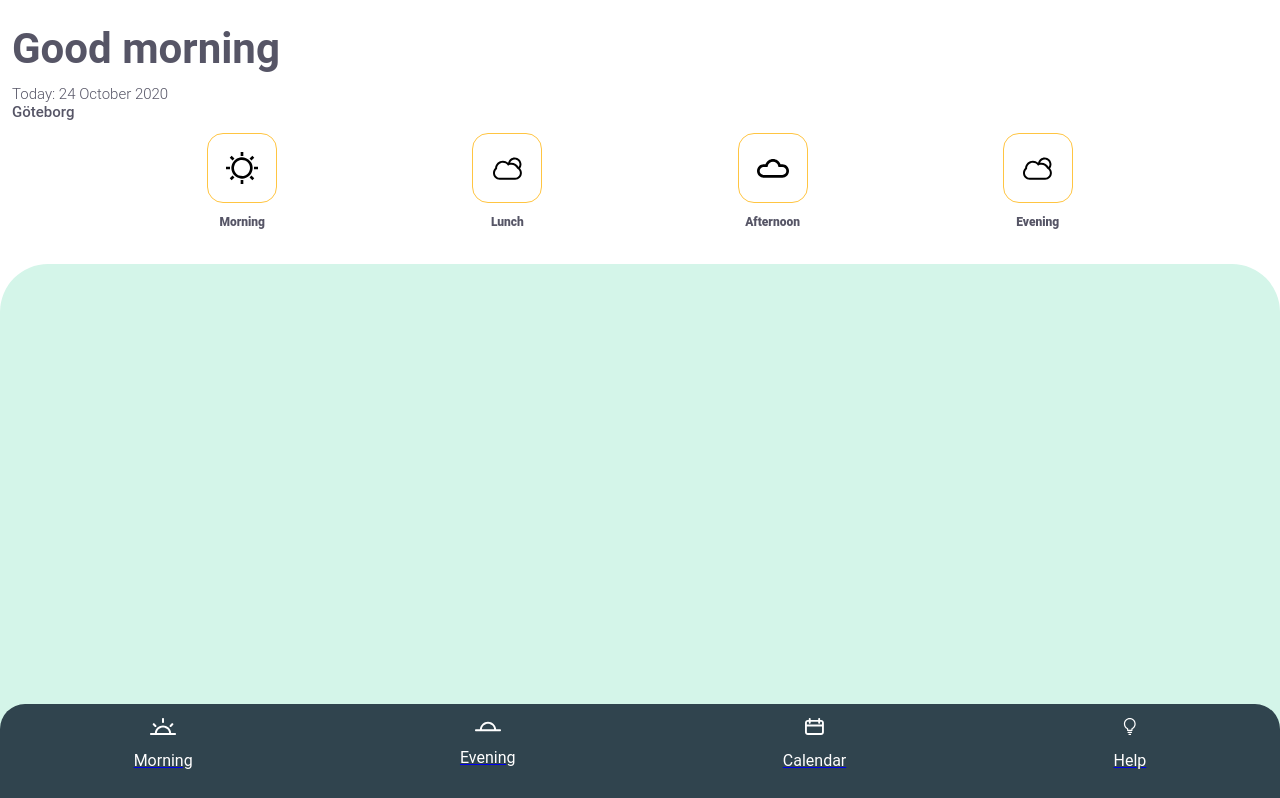
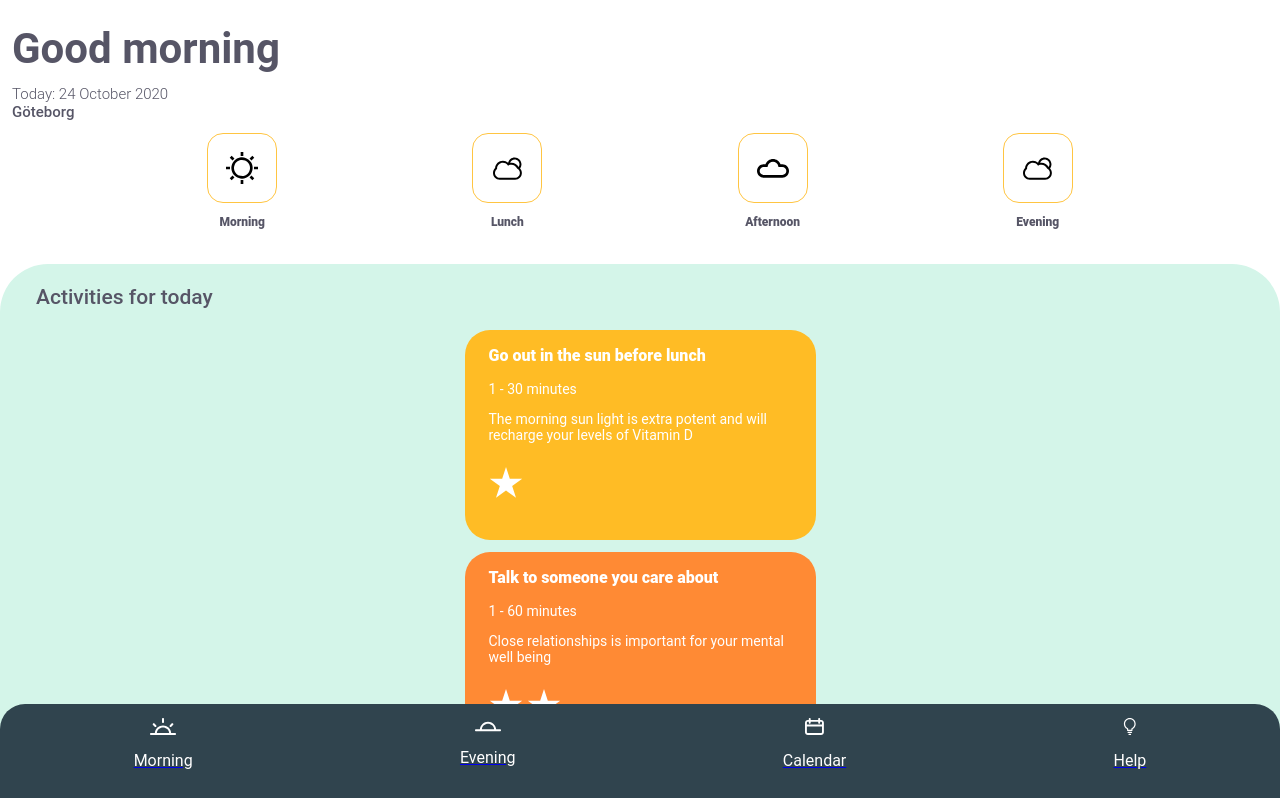
Before and after one commit to SimonTakman/Illia, a React (Create React App) app in the folder frontend/: page /home in a window 1280 px wide. Shown: the top 798 px of the page. Built offline with nearby package versions, Linux system fonts and the light colour scheme.

Commit message:
Implement ActivityCard

```diff
--- /dev/null
+++ b/frontend/src/components/ActivityCard.styles.ts
@@ -0,0 +1,42 @@
+import styled from "styled-components";
+
+interface WrapperInterface {
+  cardColor: string;
+}
+
+export const Wrapper = styled.div<WrapperInterface>`
+  background-color: ${(props) =>
+    props.cardColor ? props.cardColor : "#FFBC25"};
+  width: 303px;
+  height: 210px;
+  border-radius: 25px;
+  margin: 0 12px 12px 12px;
+  padding: 0 24px;
+`;
+
+export const Title = styled.p`
+  font-size: 16px;
+  font-weight: 900;
+  color: white;
+`;
+
+export const Description = styled.p`
+  margin-top: 4px;
+  font-size: 14px;
+  font-weight: 400;
+  color: white;
+`;
+
+export const Duration = styled.p`
+  margin-top: 12px;
+  font-weight: 400;
+  font-size: 14px;
+  color: white;
+`;
+
+export const StarList = styled.div`
+  margin-top: 24px;
+  > * {
+    margin-right: 4px;
+  }
+`;
--- /dev/null
+++ b/frontend/src/components/ActivityCard.tsx
@@ -0,0 +1,16 @@
+import React from 'react'
+import { Star } from '../icons/Star';
+import {Title, Duration, Description, StarList, Wrapper} from './ActivityCard.styles'
+
+export const ActivityCard = (props:any) => {
+	let stars = [];
+	for(let i = 0; i < props.stars; i++){
+		stars.push(<Star/>)
+	}
+	return (<Wrapper cardColor={props.cardColor}>
+		<Title>{props.title}</Title>
+	<Duration>{props.durationStart} - {props.durationEnd} minutes</Duration>
+	<Description>{props.description}</Description>
+	<StarList>{stars}</StarList>
+	</Wrapper>)
+}
--- /dev/null
+++ b/frontend/src/components/ActivityContainer.styles.ts
@@ -0,0 +1,18 @@
+import styled from "styled-components";
+
+export const Wrapper = styled.div`
+  margin-bottom: 96px;
+`;
+
+export const Title = styled.p`
+  font-weight: 500;
+  font-size: 21px;
+  color: #565566;
+  margin-left: 36px;
+`;
+
+export const ActivtyCardList = styled.div`
+  display: flex;
+  flex-direction: column;
+  align-items: center;
+`;
--- /dev/null
+++ b/frontend/src/components/ActivityContainer.tsx
@@ -0,0 +1,13 @@
+import React from 'react'
+import { ActivityCard } from './ActivityCard'
+import {Wrapper, Title, ActivtyCardList} from './ActivityContainer.styles'
+export const ActivityContainer = (props:any) => {
+	return <Wrapper>
+		<Title>Activities for today</Title>
+		<ActivtyCardList>
+		<ActivityCard title={"Go out in the sun before lunch"} description={"The morning sun light is extra potent and will recharge your levels of Vitamin D"} stars={1} durationStart={1} durationEnd={30}></ActivityCard>
+		<ActivityCard title={"Talk to someone you care about"} description={"Close relationships is important for your mental well being"} durationStart={1} durationEnd={60} stars={2} cardColor={"#FF8A34"}></ActivityCard>
+		<ActivityCard title={"Make a snowman"} description={"Physical activities gives you endorfines which is the hormone which gives you joy"} durationStart={20} durationEnd={90} stars={3} cardColor={"#FF464F"}></ActivityCard>
+		</ActivtyCardList>
+	</Wrapper>
+}
--- a/frontend/src/components/TabBar.styles.ts
+++ b/frontend/src/components/TabBar.styles.ts
@@ -5,7 +5,7 @@ export const Wrapper = styled.div`
   width: 100vw;
   height: 96px;
   border-radius: 25px 25px 0 0;
-  position: absolute;
+  position: fixed;
   bottom: 0;
   /* display: grid;
   grid-template-columns: 25% 25% 25% 25%;
--- /dev/null
+++ b/frontend/src/icons/Star.tsx
@@ -0,0 +1,7 @@
+import React from 'react'
+
+export const Star = (props: any) => {
+return (<svg width="34" height="31" viewBox="0 0 34 31" fill="none" xmlns="http://www.w3.org/2000/svg">
+<path d="M17 0L20.8167 11.7467L33.168 11.7467L23.1756 19.0066L26.9923 30.7533L17 23.4934L7.00765 30.7533L10.8244 19.0066L0.832039 11.7467L13.1833 11.7467L17 0Z" fill="white"/>
+</svg>)
+}
--- a/frontend/src/routes/Home.styles.ts
+++ b/frontend/src/routes/Home.styles.ts
@@ -6,8 +6,7 @@ export const Wrapper = styled.div`
 
 export const Content = styled.div`
   display: grid;
-  margin-top: 24px;
-  grid-template-rows: 240px auto;
+  grid-template-rows: 264px auto;
   width: 100%;
   height: 100%;
 `;
@@ -17,7 +16,7 @@ export const Title = styled.h1`
   font-weight: 700;
   color: #565566;
   font-size: 42px;
-  margin-top: 0;
+  margin-top: 24px;
   margin-bottom: 12px;
 `;
 
--- a/frontend/src/routes/Home.tsx
+++ b/frontend/src/routes/Home.tsx
@@ -23,6 +23,7 @@ import { WeatherIcon } from "../components/WeatherIcon";
 import { Sun } from "../icons/Sun";
 import {SunCloud} from '../icons/SunCloud'
 import {Cloud} from '../icons/Cloud'
+import {ActivityContainer} from '../components/ActivityContainer'
 export const Home = (props: any) => {
   const image = { src: "./broccolipudding.jpg", alt: "broccolipudding" };
   return (
@@ -40,7 +41,7 @@ export const Home = (props: any) => {
         </WeatherList>
         </TitleWrapper>
         <ActivityWrapper>
-
+          <ActivityContainer></ActivityContainer>
         </ActivityWrapper>
       </Content>
       <TabBar />
```
Also changed, not shown: frontend/public/star.svg (added).
